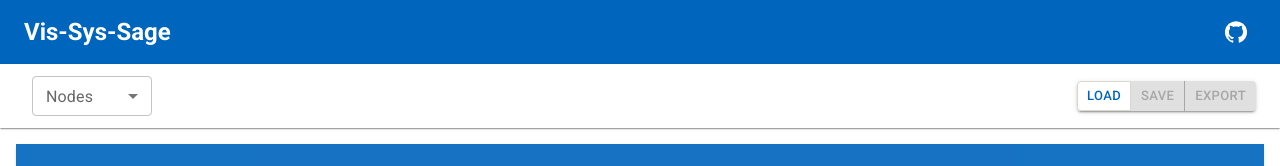
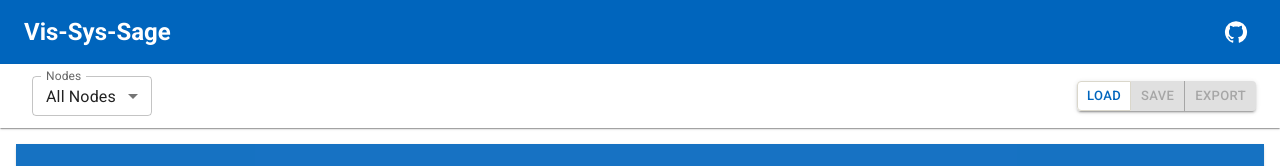
Before and after one commit to picodemark/vis-sys-sage, a React (Create React App) app in the folder frontend/: page / in a window 1280 px wide. Shown: the top 166 px of the page. Built offline with nearby package versions, Linux system fonts and the light colour scheme.

Commit message:
Make node list dynamic

```diff
--- a/frontend/src/components/select/NodeList.tsx
+++ b/frontend/src/components/select/NodeList.tsx
@@ -3,12 +3,22 @@ import InputLabel from '@mui/material/InputLabel';
 import MenuItem from '@mui/material/MenuItem';
 import FormControl from '@mui/material/FormControl';
 import Select, { SelectChangeEvent } from '@mui/material/Select';
+import { useSelector } from 'react-redux';
+import { selectAllNodes } from '../../store/graphDataSlice';
+import { useState } from 'react';
+import { setNodeID } from '../../store/graphDataSlice';
+import { useAppDispatch } from '../../app/hooks';
 
 export default function NodeList() {
-  const [age, setAge] = React.useState('');
+  const selector = useSelector((state) => selectAllNodes(state));
+
+  const [selectedNode, setSelectedNode] = useState('all');
+
+  const dispatch = useAppDispatch();
 
   const handleChange = (event: SelectChangeEvent) => {
-    setAge(event.target.value);
+    setSelectedNode(event.target.value);
+    dispatch(setNodeID(event.target.value));
   };
 
   return (
@@ -17,12 +27,15 @@ export default function NodeList() {
       <Select
         labelId="node-select"
         id="node-select"
-        value={age}
+        value={selectedNode}
         label="Nodes"
         onChange={handleChange}>
-        <MenuItem value={'test_id_1'}>Node (1)</MenuItem>
-        <MenuItem value={'test_id_2'}>Node (2)</MenuItem>
-        <MenuItem value={'test_id_3'}>Node (3)</MenuItem>
+        <MenuItem value={'all'}>All Nodes</MenuItem>
+        {selector.map((node, i) => (
+          <MenuItem key={i} value={node.id}>
+            id: {node.id}
+          </MenuItem>
+        ))}
       </Select>
     </FormControl>
   );
```
